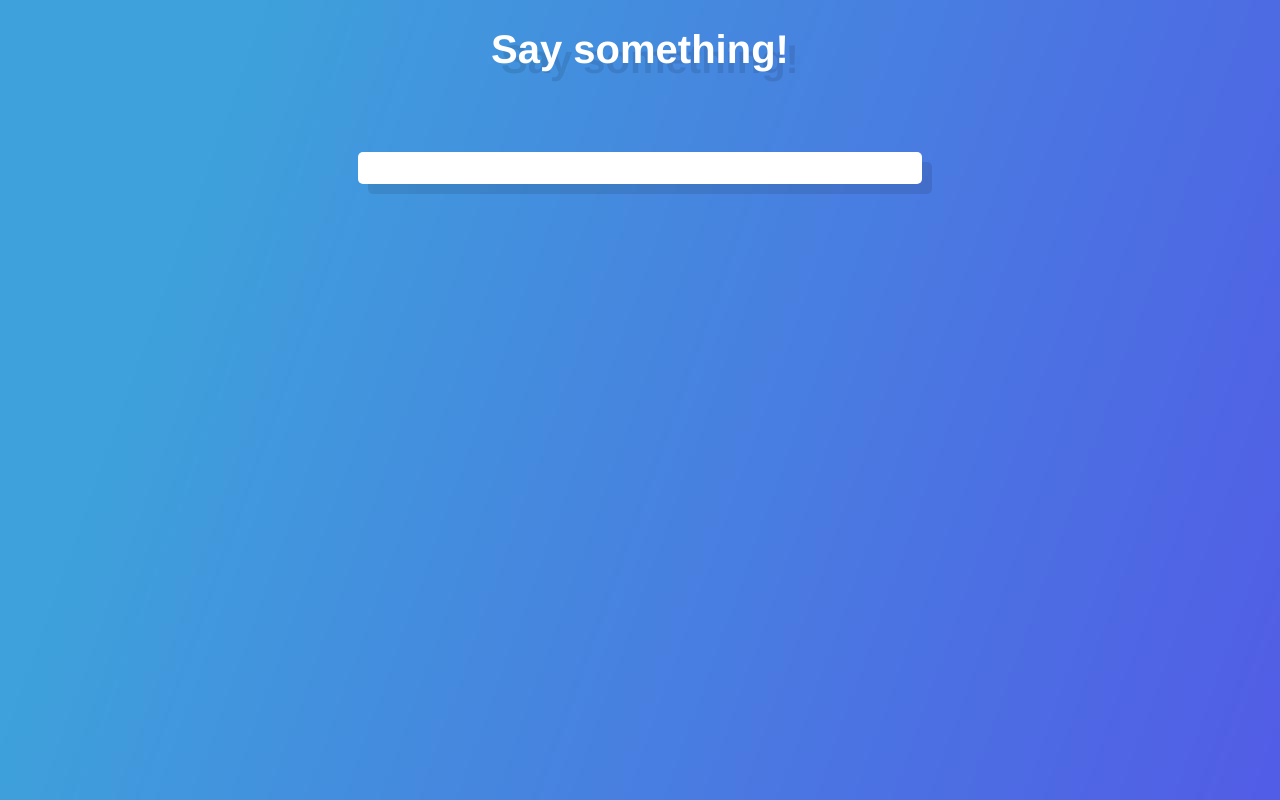
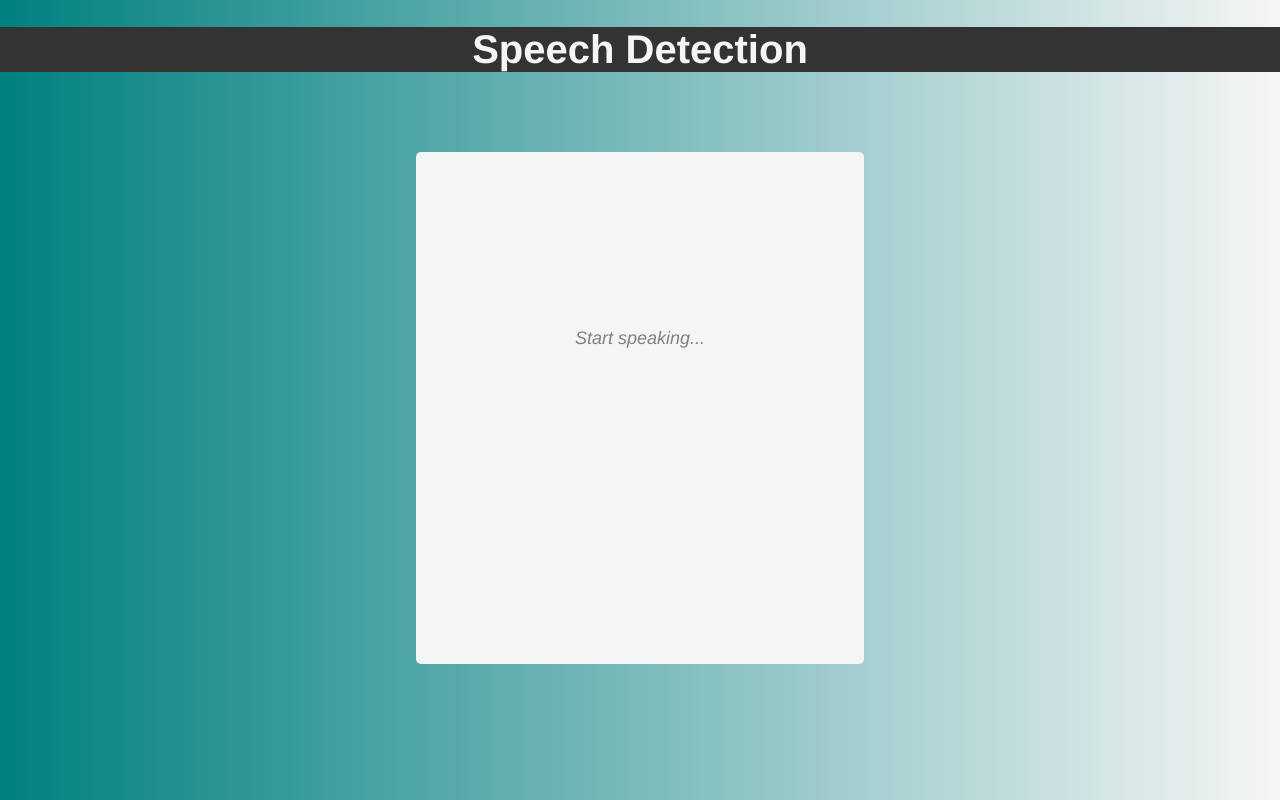
Before and after one commit to hulchenko/speech-recognition, a plain HTML site: page index.html in a window 1280 px wide. Drawn offline with Linux system fonts and the light colour scheme.

Commit message:
visual improvements

```diff
--- a/index.html
+++ b/index.html
@@ -1,16 +1,15 @@
 <!DOCTYPE html>
 <html lang="en">
   <head>
-  <meta charset="UTF-8">
+    <meta charset="UTF-8" />
     <title>Speech Detection</title>
-  <link rel="stylesheet" href="style.css">
+    <link rel="stylesheet" href="style.css" />
   </head>
   <body>
-<h1>Say something!</h1>
+    <h1>Speech Detection</h1>
     <div class="words">
+      <span id="placeholder">Start speaking...</span>
     </div>
-
-<script src="script.js">
-</script>
+    <script src="script.js"></script>
   </body>
 </html>
--- a/style.css
+++ b/style.css
@@ -1,28 +1,42 @@
-  h1 {
-    font-family:'Franklin Gothic Medium', 'Arial Narrow', Arial, sans-serif;
-    font-size: 40px;
-    text-shadow: 10px 10px 0 rgba(0,0,0,0.1);
-    color: white;
-    text-align: center;
+body {
+  margin: 0;
+  padding: 0;
+  box-sizing: border-box;
+  width: 100%;
+  background-image: linear-gradient(to right, teal, whitesmoke);
+  font-family: "helvetica neue";
+  font-size: 25px;
 }
 
-  body {
-    background: url("background.png");
-    font-family: 'helvetica neue';
-    font-size: 25px;
+h1 {
+  font-family: "Franklin Gothic Medium", "Arial Narrow", Arial, sans-serif;
+  font-size: 40px;
+  background-color: #333;
+  color: whitesmoke;
+  text-align: center;
 }
 
 .words {
   user-select: none;
   outline: none;
-    max-width: 500px;
-    margin: 80px auto;
-    background: white;
+  width: 30%;
+  height: 30rem;
+  max-width: 50%;
+  max-height: 50%;
+  margin: 5rem auto;
+  background: whitesmoke;
   border-radius: 5px;
-    box-shadow: 10px 10px 0 rgba(0,0,0,0.1);
   padding: 1rem 2rem 1rem 2rem;
   position: relative;
-    line-height: 1rem;
-    text-shadow: 2px 2px 5px rgb(185, 185, 185);
-    color: black;
+  color: #333;
+  overflow: auto;
 }
+
+#placeholder {
+  display: block;
+  color: gray;
+  font-style: italic;
+  text-align: center;
+  font-size: large;
+  margin-top: 10rem;
+}
```
Lines whose indentation alone changed are shown as unchanged.
